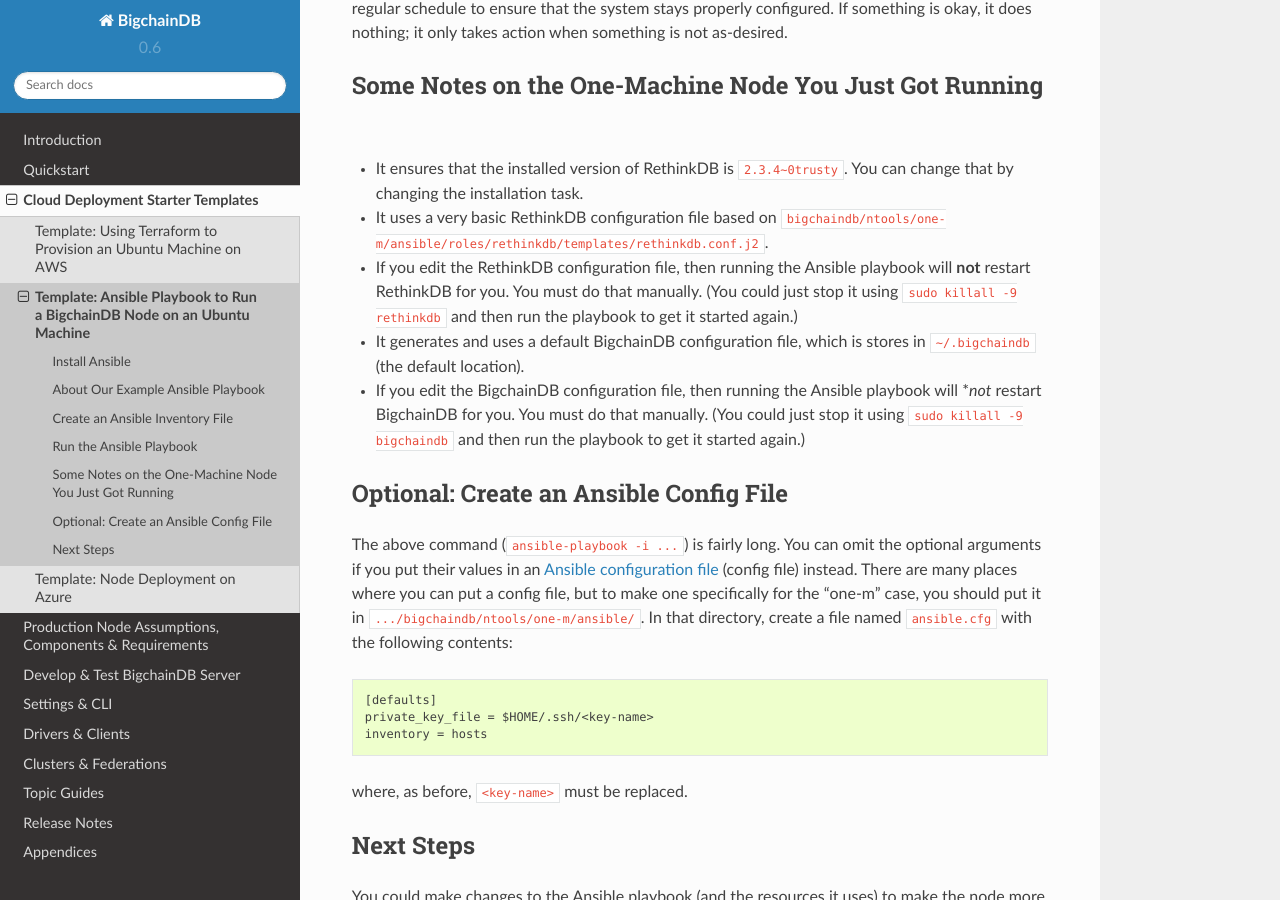
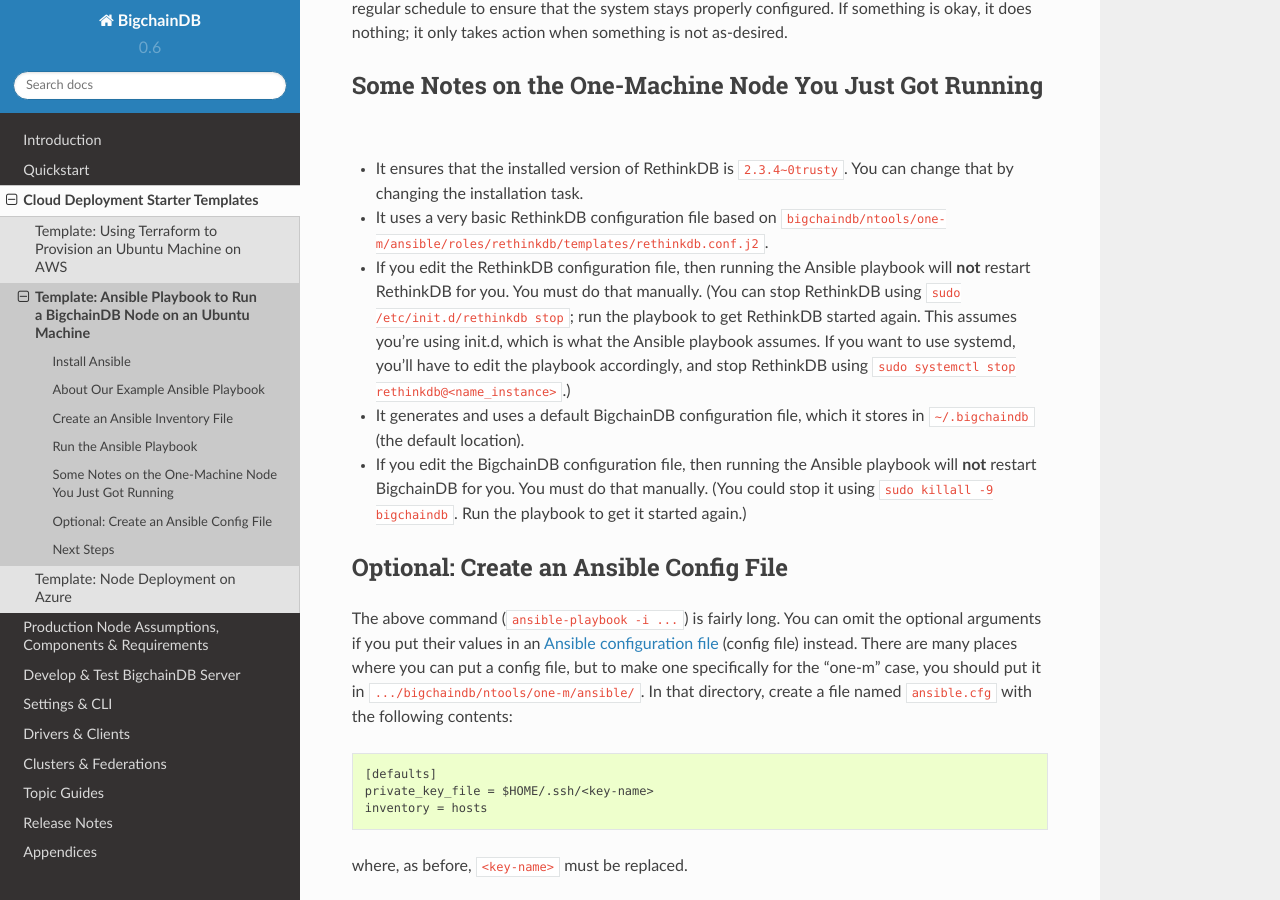
Before and after one commit to bigchaindb/bigchaindb, a Sphinx documentation site: the page built from docs/source/cloud-deployment-starter-templates/template-ansible.md, in a window 1280 px wide and 900 px high, scrolled down 1699 px. Built offline with Sphinx 7.4.7 and the Read the Docs theme 2.0.0, drawn with Linux system fonts in a browser that asks for light colours.

Commit message:
docs: use /etc/init.d/rethinkdb stop to stop RethinkDB

```diff
--- a/docs/source/cloud-deployment-starter-templates/template-ansible.md
+++ b/docs/source/cloud-deployment-starter-templates/template-ansible.md
@@ -56,9 +56,9 @@
 
 * It ensures that the installed version of RethinkDB is `2.3.4~0trusty`. You can change that by changing the installation task.
 * It uses a very basic RethinkDB configuration file based on `bigchaindb/ntools/one-m/ansible/roles/rethinkdb/templates/rethinkdb.conf.j2`.
-* If you edit the RethinkDB configuration file, then running the Ansible playbook will **not** restart RethinkDB for you. You must do that manually. (You could just stop it using `sudo killall -9 rethinkdb` and then run the playbook to get it started again.)
-* It generates and uses a default BigchainDB configuration file, which is stores in `~/.bigchaindb` (the default location).
-* If you edit the BigchainDB configuration file, then running the Ansible playbook will **not* restart BigchainDB for you. You must do that manually. (You could just stop it using `sudo killall -9 bigchaindb` and then run the playbook to get it started again.)
+* If you edit the RethinkDB configuration file, then running the Ansible playbook will **not** restart RethinkDB for you. You must do that manually. (You can stop RethinkDB using `sudo /etc/init.d/rethinkdb stop`; run the playbook to get RethinkDB started again. This assumes you're using init.d, which is what the Ansible playbook assumes. If you want to use systemd, you'll have to edit the playbook accordingly, and stop RethinkDB using `sudo systemctl stop rethinkdb@<name_instance>`.)
+* It generates and uses a default BigchainDB configuration file, which it stores in `~/.bigchaindb` (the default location).
+* If you edit the BigchainDB configuration file, then running the Ansible playbook will **not** restart BigchainDB for you. You must do that manually. (You could stop it using `sudo killall -9 bigchaindb`. Run the playbook to get it started again.)
 
 
 ## Optional: Create an Ansible Config File
```
